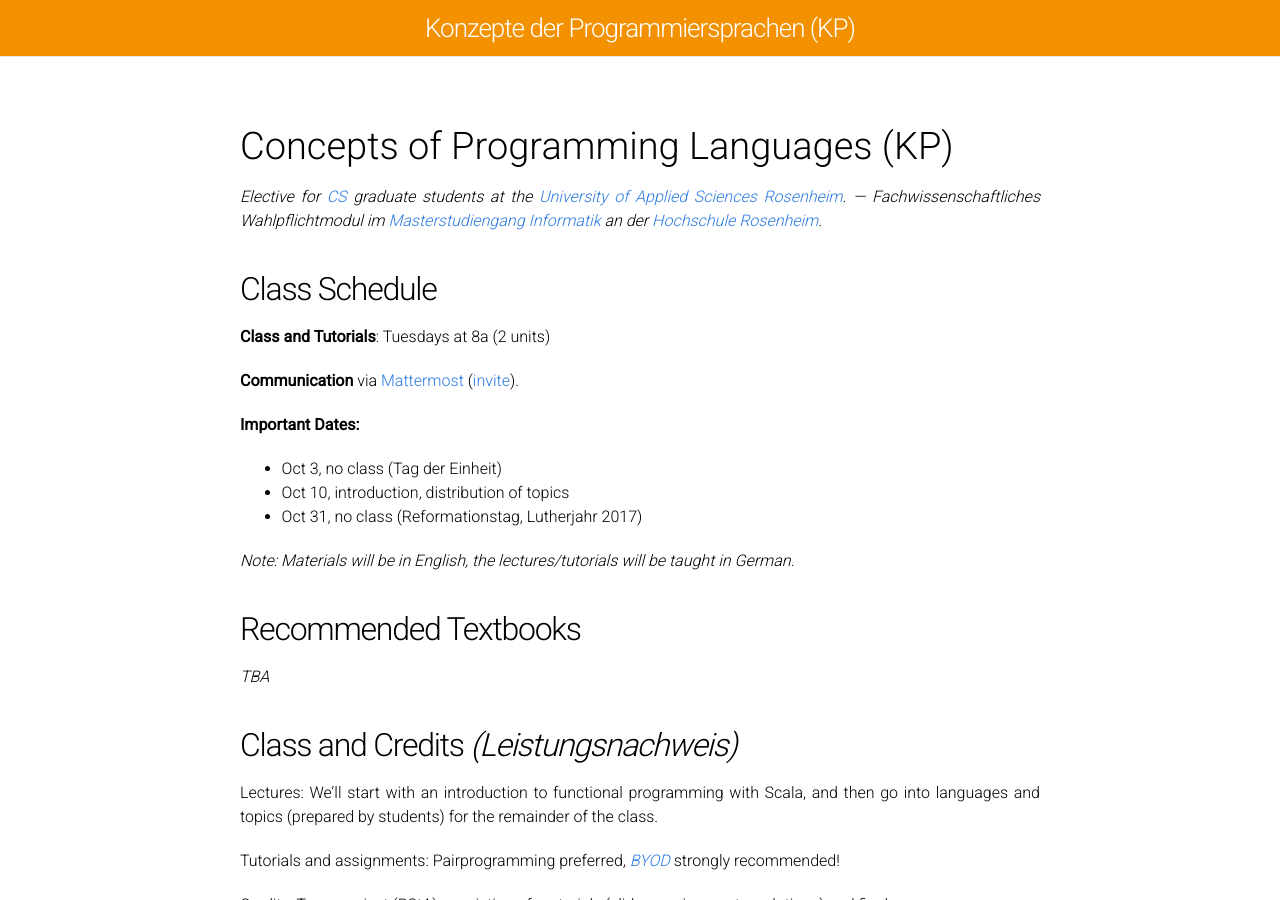
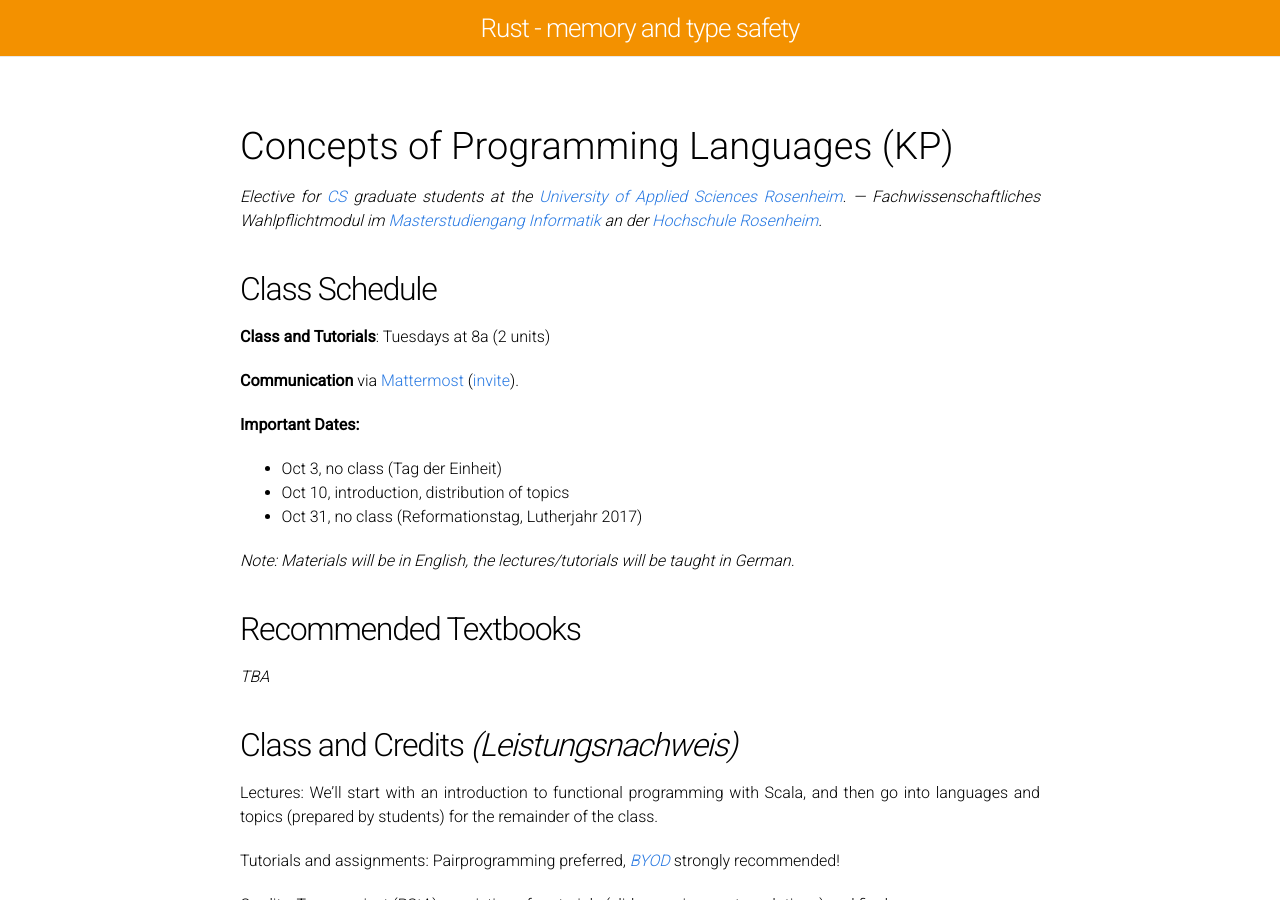
Before and after one commit to matthias-prangl/hsro-inf-kp.github.io, a Jekyll site: the page built from README.md, in a window 1280 px wide and 900 px high. Built offline with Jekyll 4.4.1, drawn with Linux system fonts in a browser that asks for light colours; our own code applies the rules of GitHub Pages for plain Markdown files; some of the changed text lies outside the part shown.

Commit message:
Update _config.yml

```diff
--- a/_config.yml
+++ b/_config.yml
@@ -1,10 +1,10 @@
-title: "Konzepte der Programmiersprachen (KP)"
-email: korbinian.riedhammer@fh-rosenheim.de
-description: "Materials for KP"
+title: "Rust - memory and type safety"
+#email: korbinian.riedhammer@fh-rosenheim.de
+#description: "Materials for KP"
 baseurl: ""
-url: "https://hsro-inf-kp.github.io"
+url: "https://matthias-prangl.github.io"
 exclude: ["LICENSE", "Remarks.md"]
-github_username: ["sikoried"]
+github_username: ["matthias-prangl"]
 
 # Build settings
 markdown: kramdown
```
